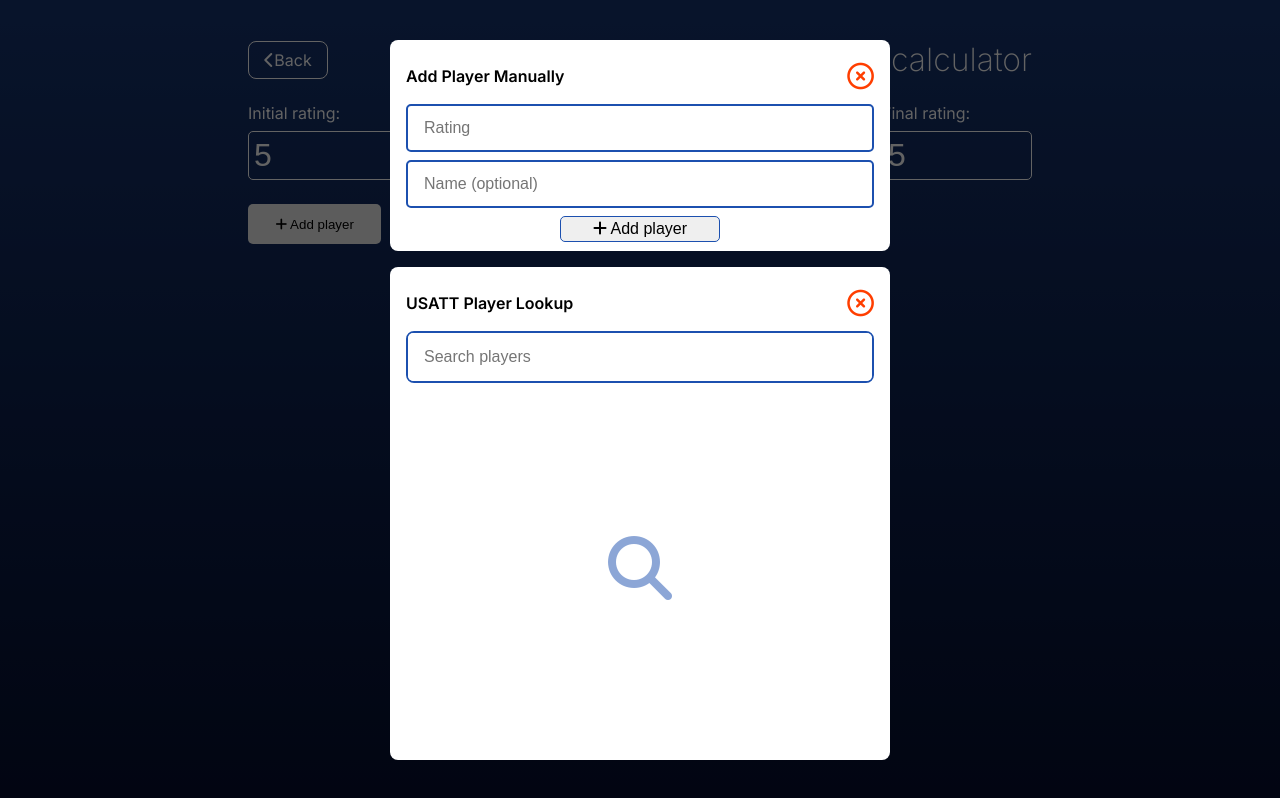
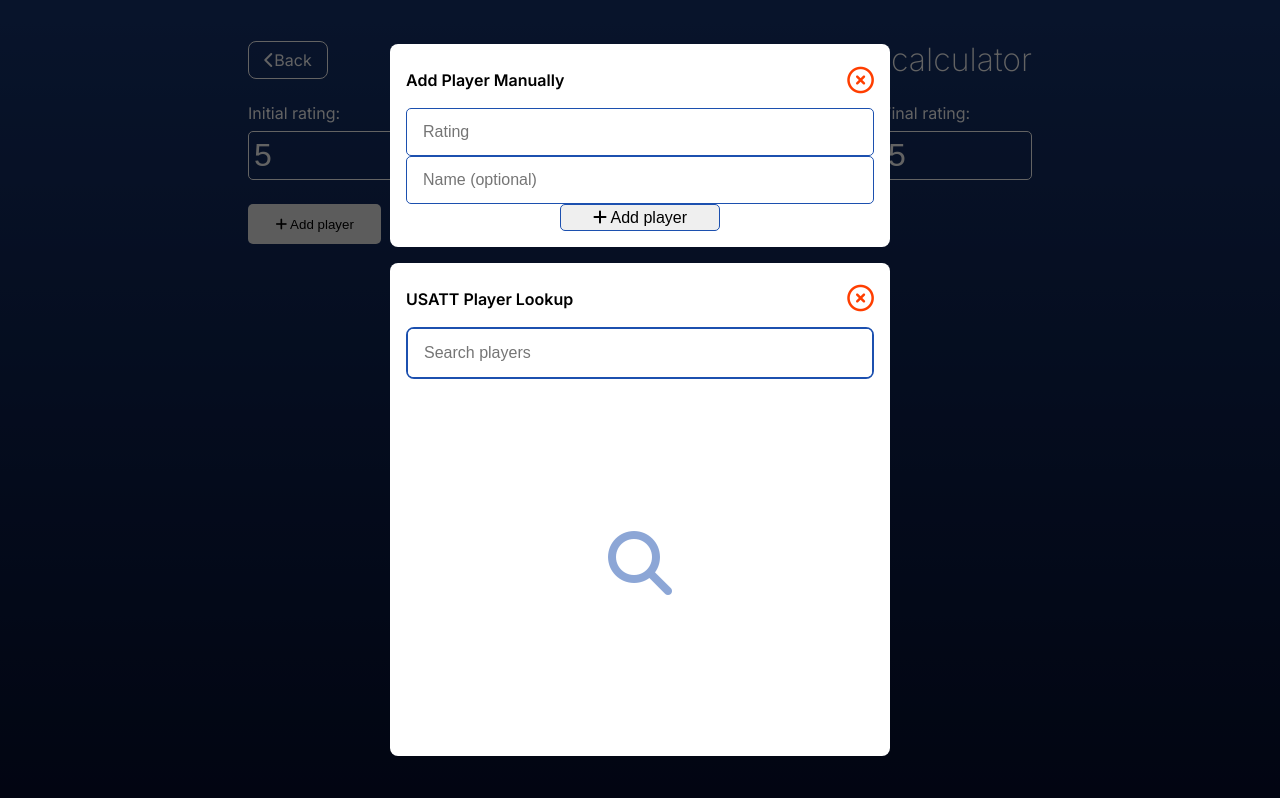
Before and after one commit to twincarlos/omniclone, a Next.js app: page /rating-calculator in a window 1280 px wide. Both pictures are taken after typing "5" into the empty fields and a click on the button "Add player". Built offline with nearby package versions, Linux system fonts and the light colour scheme.

Commit message:
updated ratings calculator

```diff
--- a/src/app/rating-calculator/RatingCalculator.css
+++ b/src/app/rating-calculator/RatingCalculator.css
@@ -115,7 +115,7 @@
 }
 
 .manual-modal input {
-    border: 2px solid var(--primary);
+    border: 1px solid var(--primary);
 }
 
 .manual-modal-inputs {
@@ -123,7 +123,6 @@
     justify-content: center;
     align-items: center;
     flex-direction: column;
-    gap: .5em;
 }
 
 .rating-calculator-player-outcome p {
```
